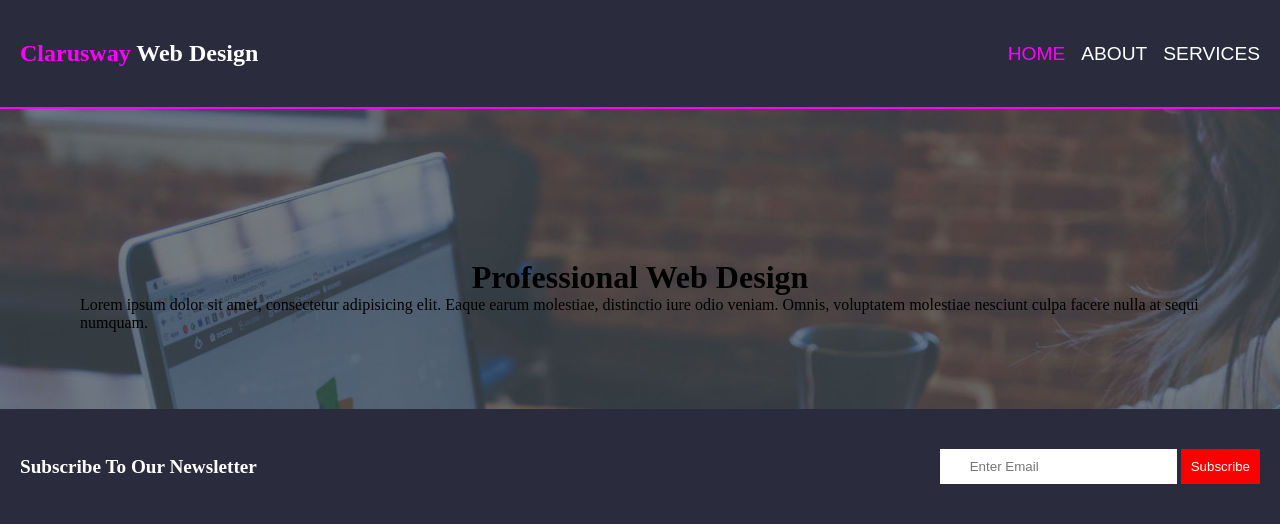
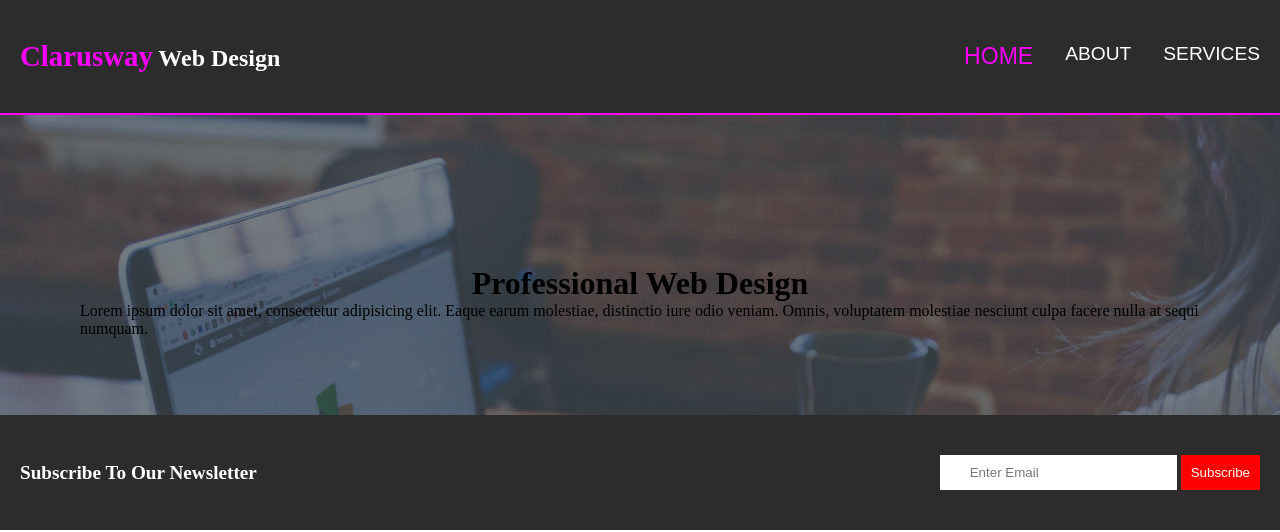
Before and after one commit to humEyra1064/weppage29a, a plain HTML site: page index.html in a window 1280 px wide. Shown: the top 532 px of the page. Drawn offline with Linux system fonts and the light colour scheme.

Commit message:
background

```diff
--- a/style.css
+++ b/style.css
@@ -4,7 +4,7 @@
     box-sizing: border-box;
 }
 body{
-    background-color: rgb(43, 43, 62);
+    background-color: rgb(44, 44, 44);
 }
 .conteiner{
     /* background-color: bisque; */
@@ -20,13 +20,14 @@ body{
 }
 span{
     color: fuchsia;
+    font-size: larger;
 }
 ul{
     /* background-color: aqua; */
     display: flex;
     justify-content: space-around;
     list-style: none;
-    gap: 1rem;
+    gap: 2rem;
     font-size: larger;
     font-family: Arial, Helvetica, sans-serif;
 
```
